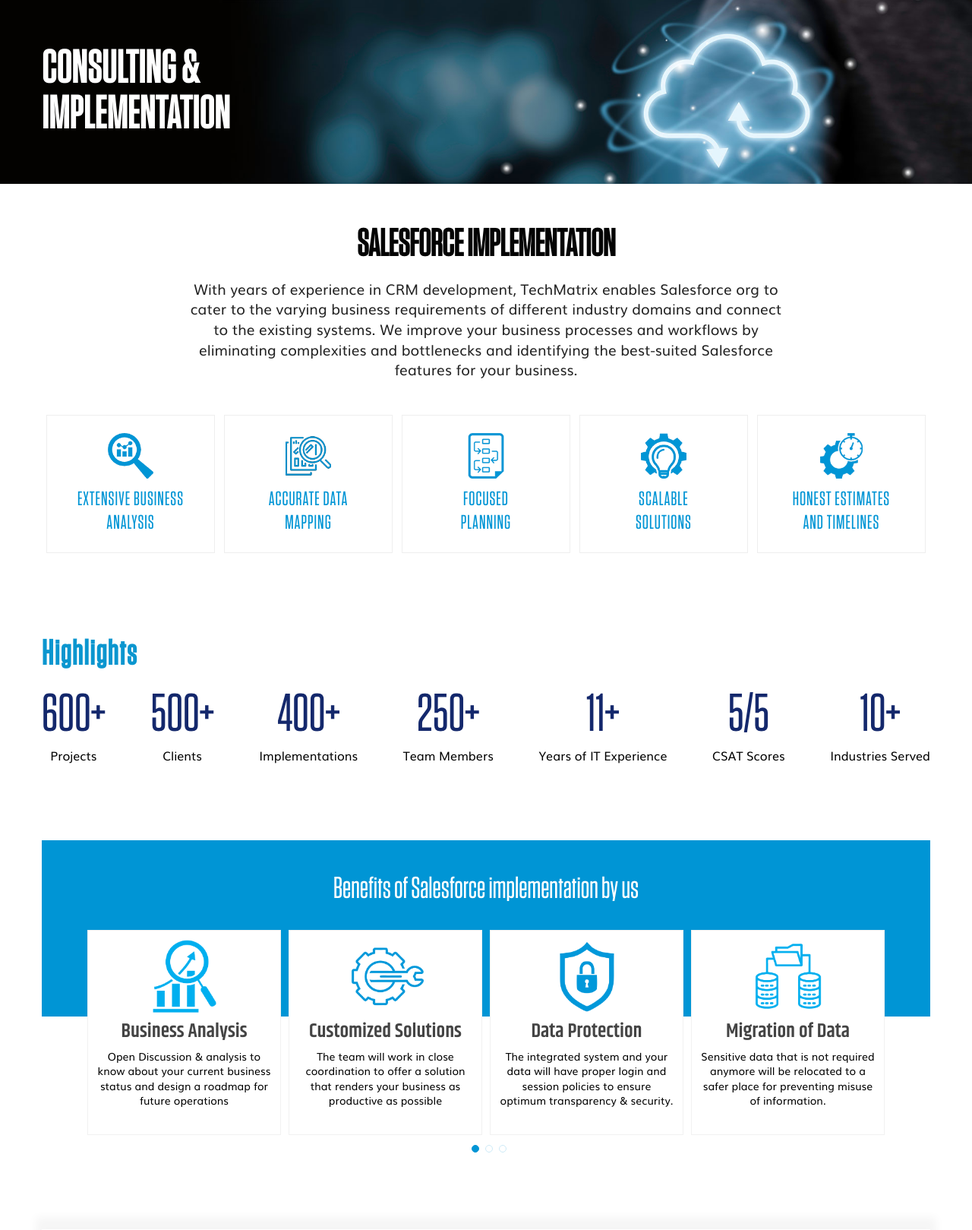
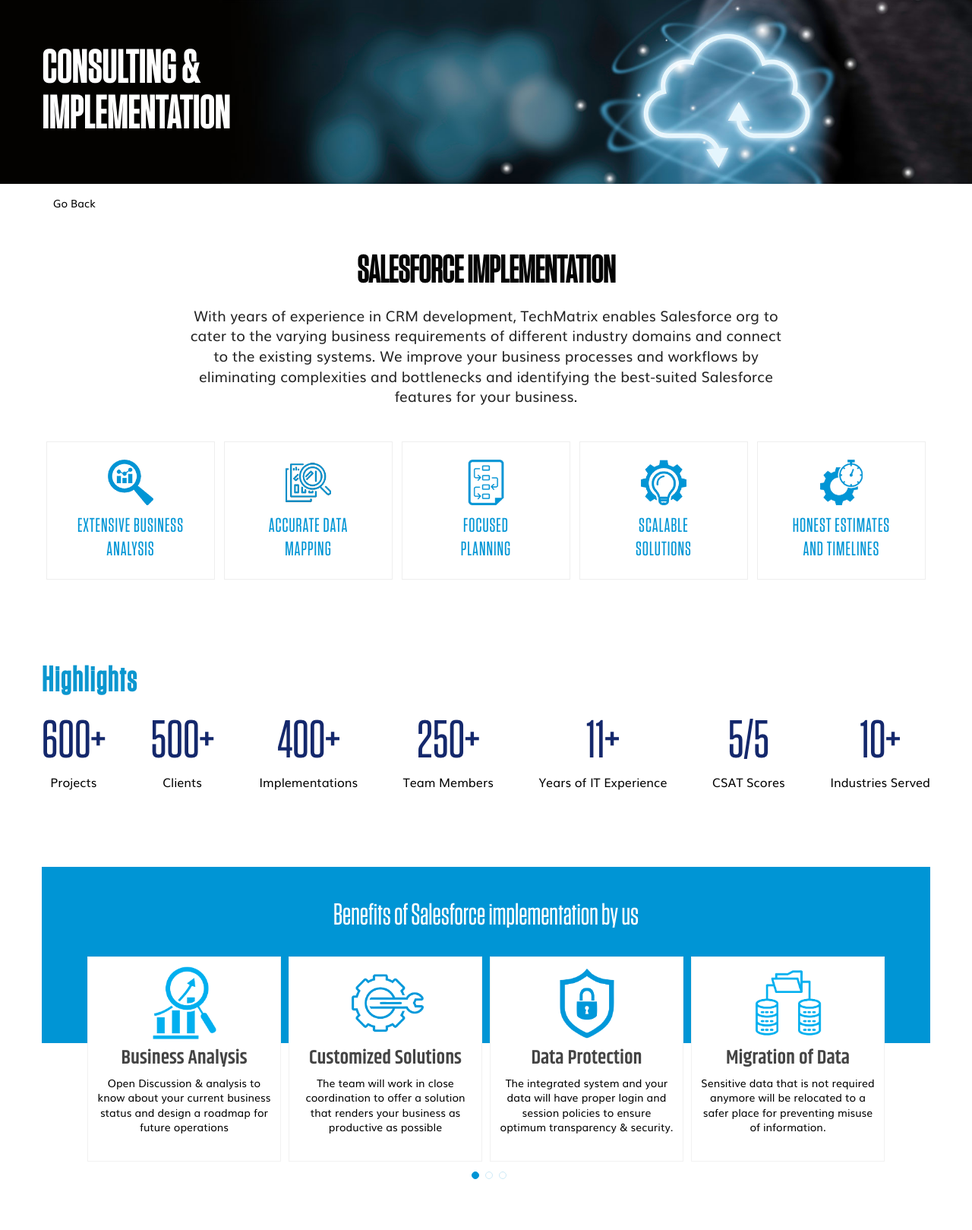
Before and after one commit to therealmensumit/techmatrix-landing, a PHP site: page /implementation.php in a window 1280 px wide. Shown: the part 83-1702 px from the top of the page at 76% size. Run offline with PHP 8.4, Linux system fonts and the light colour scheme; some libraries are stand-ins or nearby versions; some web fonts are replaced.

Commit message:
some changes

```diff
--- a/css/style.css
+++ b/css/style.css
@@ -766,6 +766,12 @@
     transition-timing-function: cubic-bezier(.52, 1.64, .37, .66);
 }
 
+.gotoback a {
+    color: #000000;
+    float: left;
+    margin-top: 15px;
+}
+
 
 /********************icon section*****************/
 
@@ -842,19 +848,15 @@
     display: inline-block;
     text-decoration: none;
     border-radius: 6px;
-
     margin: 0;
     overflow: hidden;
     box-shadow: 0 2px 4px #4f505044;
     transition: .2s;
     position: relative;
     z-index: 0;
-
-
-}
-
- .port-sec .main .pp .lm a.btn:hover {
-
+}
+
+.port-sec .main .pp .lm a.btn:hover {
     color: #0d9ed7;
 }
 
@@ -871,7 +873,6 @@
     transform-origin: 50% 100%;
     transition: transform 0.3s ease-out;
     transition-timing-function: ease-out;
-
 }
 
 .port-sec .main .pp .lm a.btn:hover::after {
@@ -1051,7 +1052,7 @@
 }
 
 .abouttech-sec .main .rt .know a.btn {
-    padding: 0 ;
+    padding: 0;
     border-radius: 6px;
     font-size: 20px;
     display: inline-block;
@@ -1066,7 +1067,6 @@
 
 .abouttech-sec .main .rt .know a.btn:hover {
     color: #0b96cf;
-
 }
 
 .abouttech-sec .main .rt .know a.btn::before {
@@ -1255,14 +1255,16 @@
     margin: 1%;
     overflow: hidden;
 }
-.casestudy .casestudy-list ul li ul li{
+
+.casestudy .casestudy-list ul li ul li {
     width: 100%;
     text-align: left;
-    margin: 0 ;
+    margin: 0;
     padding-left: 37px;
     position: relative;
 }
-.casestudy .casestudy-list ul li ul li::before{
+
+.casestudy .casestudy-list ul li ul li::before {
     content: '';
     background: #000;
     width: 5px;
@@ -1271,8 +1273,8 @@
     left: 26px;
     top: 5px;
     border-radius: 50%;
-
-}
+}
+
 .casestudy .casestudy-list ul li .casestudy-bdr {
     width: 100%;
     border: 1px solid #e1e1e1;
@@ -2883,6 +2885,9 @@
     .abouttech-sec .main {
         flex-direction: column;
     }
+    .impl-sec {
+        padding: 20px 0;
+    }
     .impl-sec .head h2 {
         font-size: 40px;
     }
--- a/implementation.php
+++ b/implementation.php
@@ -15,6 +15,14 @@
             </div>
         </div>
     </section>
+
+    <div class="gotoback">
+        <div class="container">
+            <a href="index.php">
+                <i class="fa fa-long-arrow-left" aria-hidden="true"></i> Go Back
+            </a>
+        </div>
+    </div>
 
 
     <section class="impl-sec">
```
Also changed, not shown: index.php (+4 -7 lines), product-portfolio.php (+7 -0 lines).
